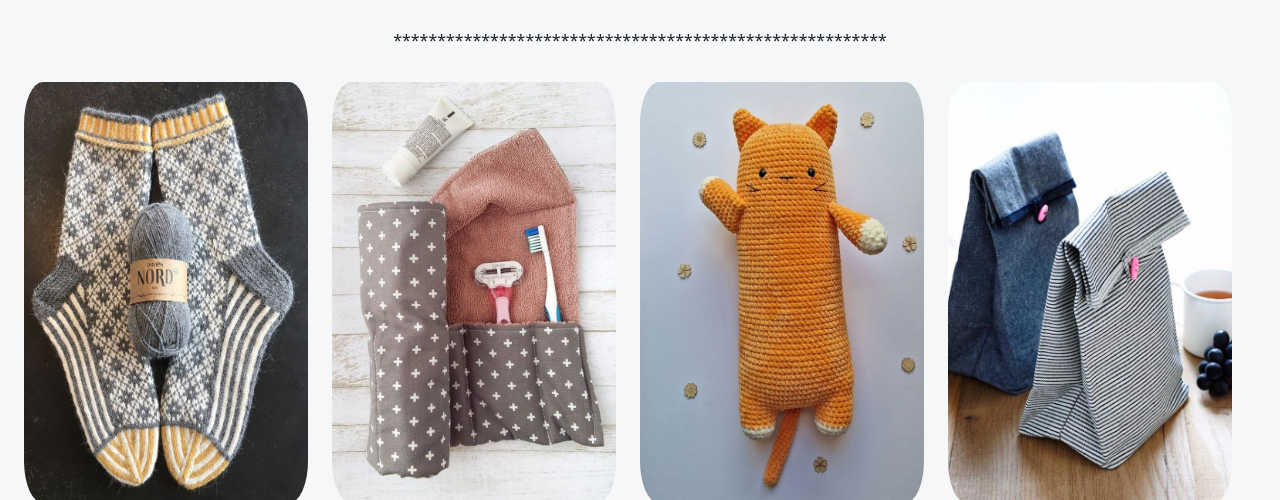
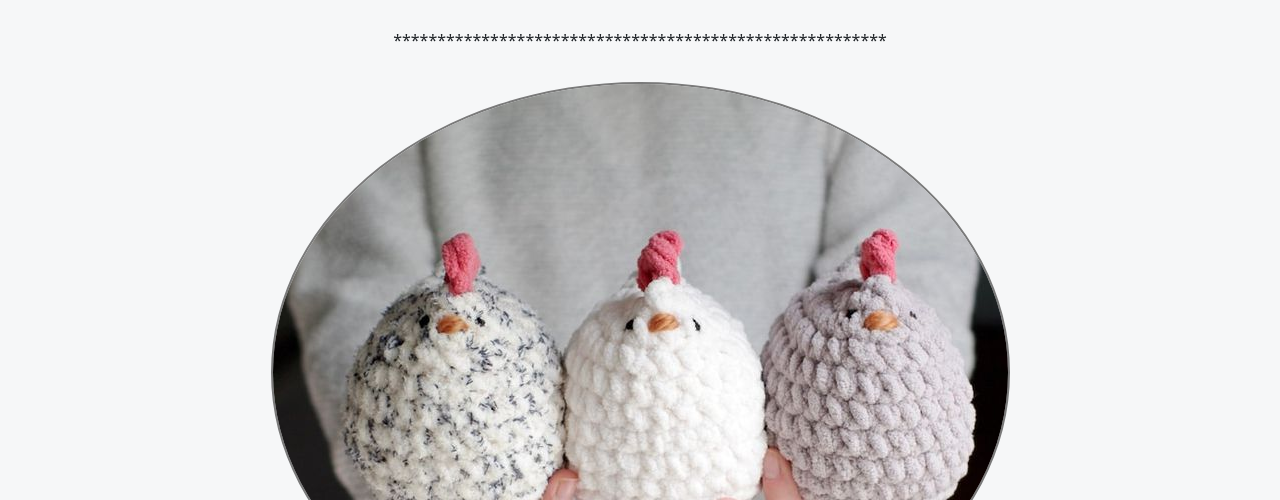
Before and after one commit to Bumbleebeezz/Labb1_WebDev, a plain HTML site: page home.html in a window 1280 px wide. Shown: the part 451-951 px from the top of the page. Drawn offline with nearby package versions, Linux system fonts and the light colour scheme.

Commit message:
lighthouse adjustments

```diff
--- a/home.css
+++ b/home.css
@@ -20,7 +20,8 @@ h1 {
   margin: 30px;
 }
 .main_content_img {
-  border-radius: 10%;
+  border-radius: 50%;
+  border: 2px solid #7a7a7a;
 }
 .news_event {
   margin: 100px;
--- a/home.html
+++ b/home.html
@@ -36,29 +36,14 @@
       <div class="main_content text-center">
         <p>********************************************************</p>
       </div>
-      <div class="container-fluid row text-center">
+      <div class="container text-center">
         <img
-          class="main_content_img col-3"
-          src="images/knittedSocks.jpg"
-          alt="knittedSocks"
-        />
-        <img
-          class="main_content_img col-3"
-          src="images/sewingTravelpurse.jpg"
-          alt="sewingTravelpurse"
-        />
-        <img
-          class="main_content_img col-3"
-          src="images/crotchetCat.jpg"
-          alt="crotchetCat"
-        />
-        <img
-          class="main_content_img col-3"
-          src="images/sewingBag.jpg"
-          alt="sewingBag"
+          class="main_content_img"
+          src="images/crochetChickens.jpg"
+          alt="crochetChickens"
         />
       </div>
-      <div class="news_event container-fluid row">
+      <div class="news_event container-fluid row text-center">
         <div class="event col-5">
           <p class="event_title">Upcomming event</p>
           <p class="event_time">2 - 3 januari 2024, 5pm - 8pm, Museum of Art</p>
```
